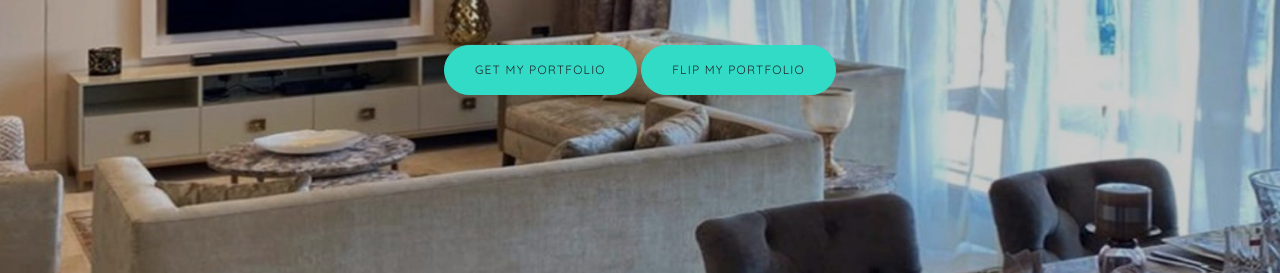
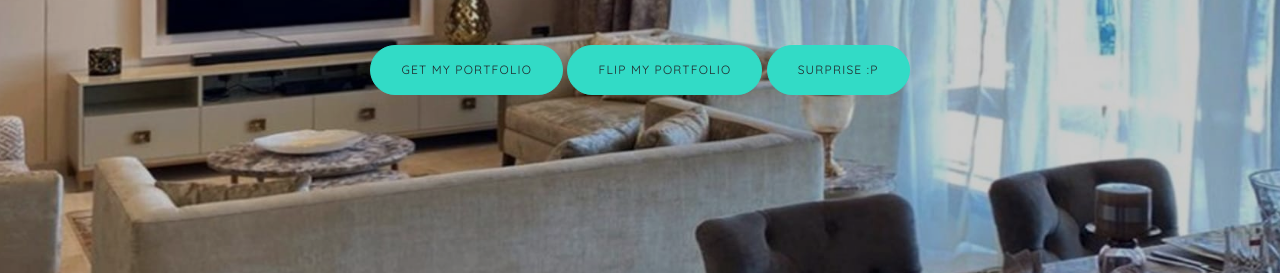
Before and after one commit to soumya-atti/soumya-atti.github.io, a plain HTML site: page index.html in a window 1280 px wide. Shown: the part 527-800 px from the top of the page. Drawn offline with Linux system fonts and the light colour scheme; files whose address does not match are found by name.

Commit message:
greeting card updated

```diff
--- a/index.html
+++ b/index.html
@@ -105,6 +105,8 @@
                   <a href="./images/soumya-portfolio.pdf" download class="btn btn-primary btn-md">Get my Portfolio</a>
 
                   <a href="./flip-book/index.html" target="_blank" class="btn btn-primary btn-md">Flip my Portfolio</a>
+
+                  <a href="https://www.greetingsisland.com/ecard/pu5re40akhbm/en" target="_blank" class="btn btn-primary btn-md">Surprise :P</a>
 
                   <!-- <a data-fancybox data-type="iframe" data-src="file:///Users/i340772/upkar/fornt-end/create-master/flip-book/index.html" href="javascript:;" class="btn btn-primary btn-md">Flip my Portfolio</a> -->
 
```
Also changed, not shown: readme.txt (added).
